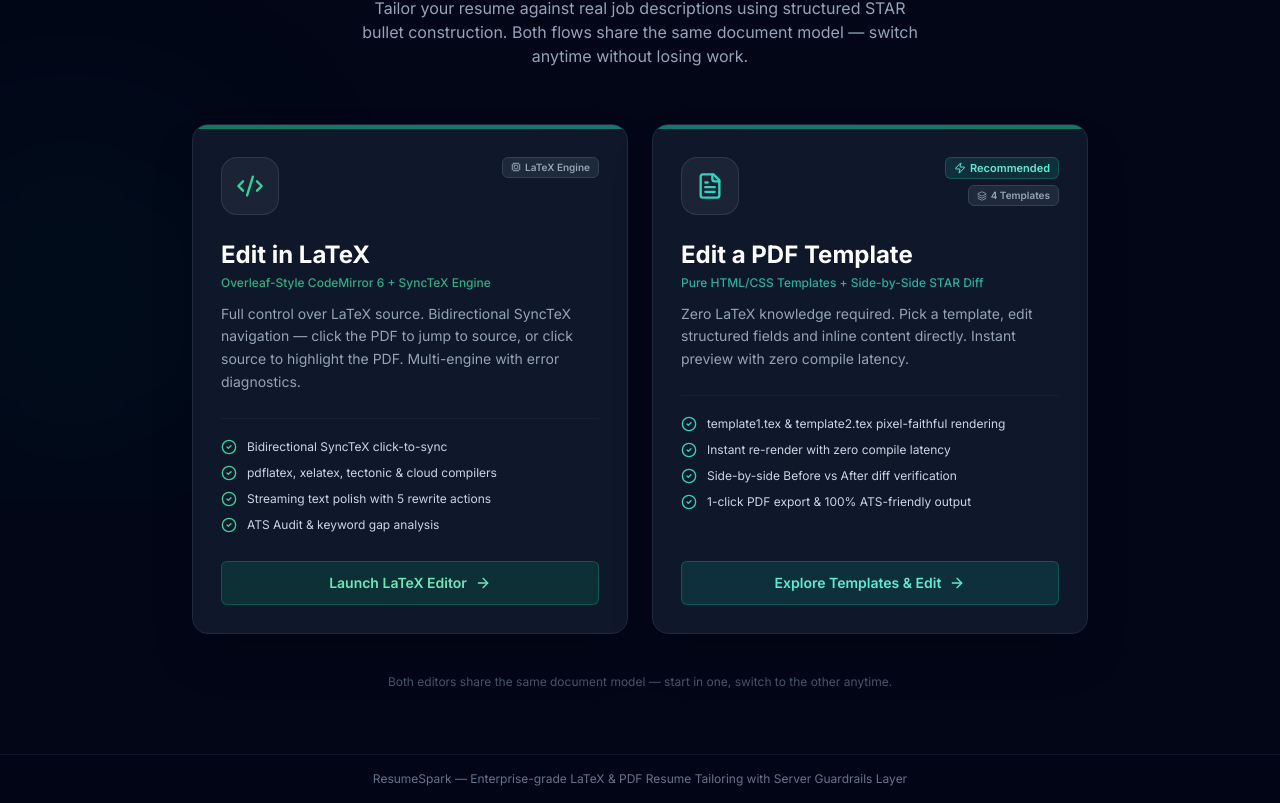
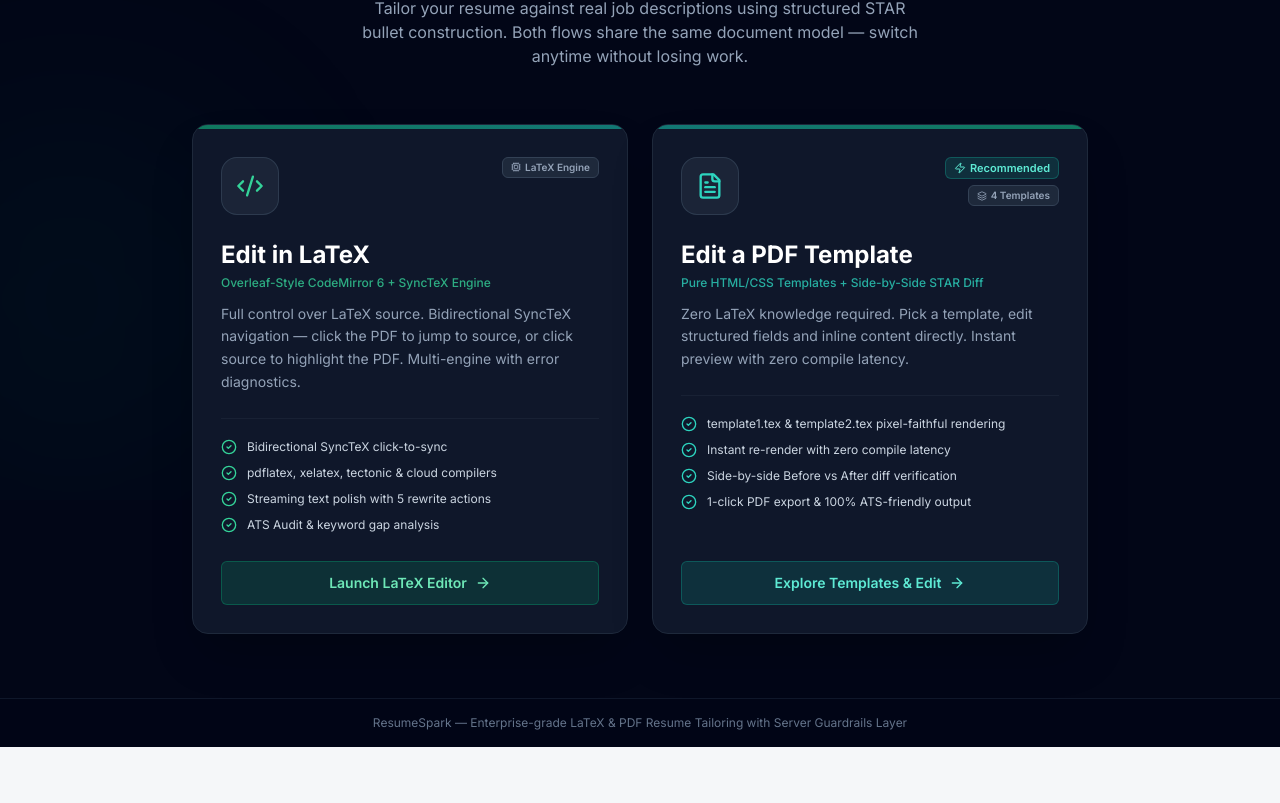
Before and after one commit to Leonallr10/ResumeSpark, a Next.js app: page /resume-generator in a window 1280 px wide. Shown: the part 300-1103 px from the top of the page. After the commit the page ends 1047 px from the top, so only its background shows below. Built offline with nearby package versions, Linux system fonts and the light colour scheme.

Commit message:
feat: add resume generator page with dual-engine editing flows

```diff
--- a/app/resume-generator/page.tsx
+++ b/app/resume-generator/page.tsx
@@ -278,15 +278,7 @@ export default function ResumeGeneratorPage() {
           </motion.div>
         </div>
 
-        {/* Bottom hint */}
-        <motion.p
-          initial={{ opacity: 0 }}
-          animate={{ opacity: 1 }}
-          transition={{ delay: 0.6, duration: 0.5 }}
-          className="text-center text-xs text-slate-600 mt-10"
-        >
-          Both editors share the same document model — start in one, switch to the other anytime.
-        </motion.p>
+
       </main>
 
       {/* Footer */}
```
